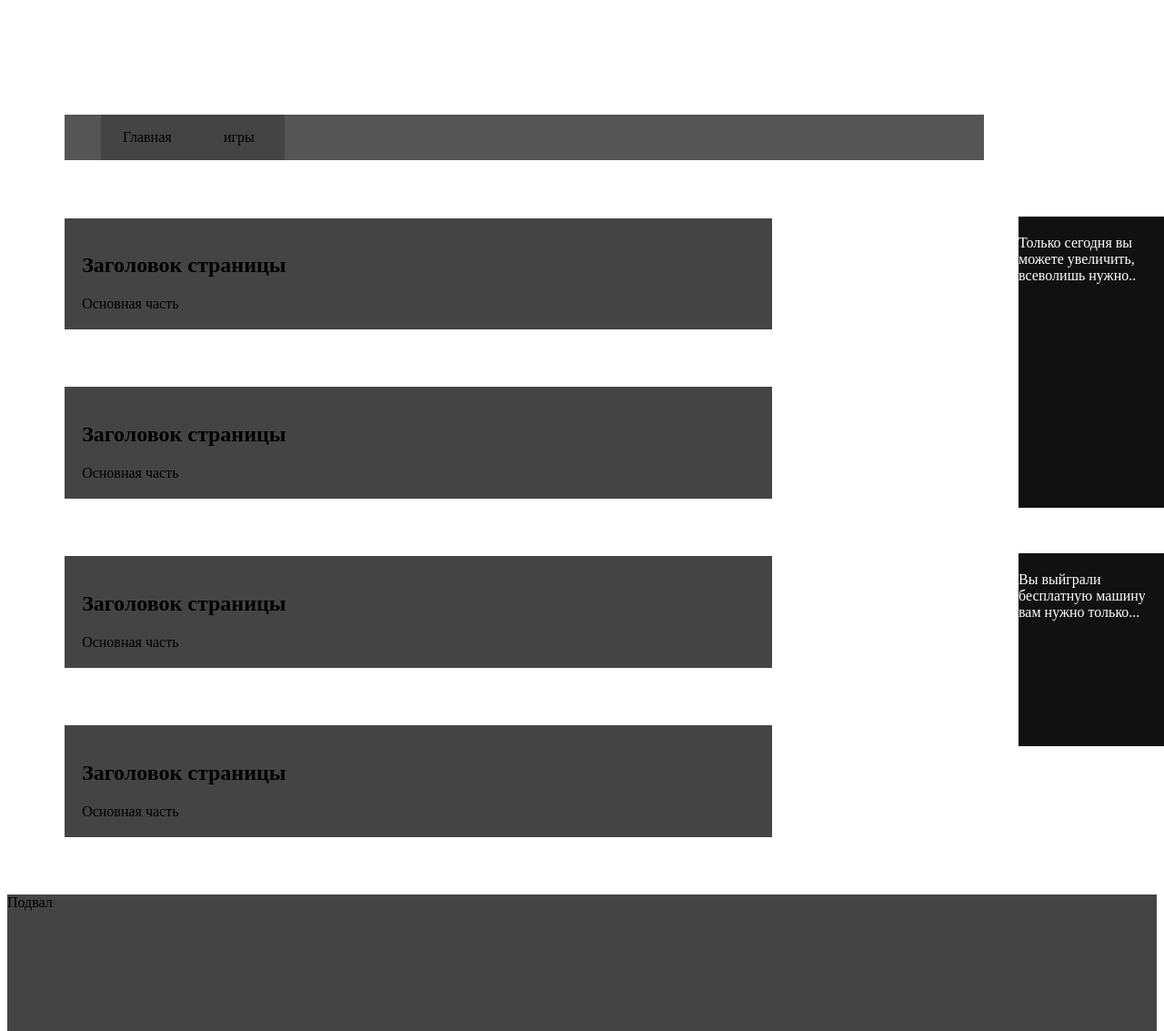
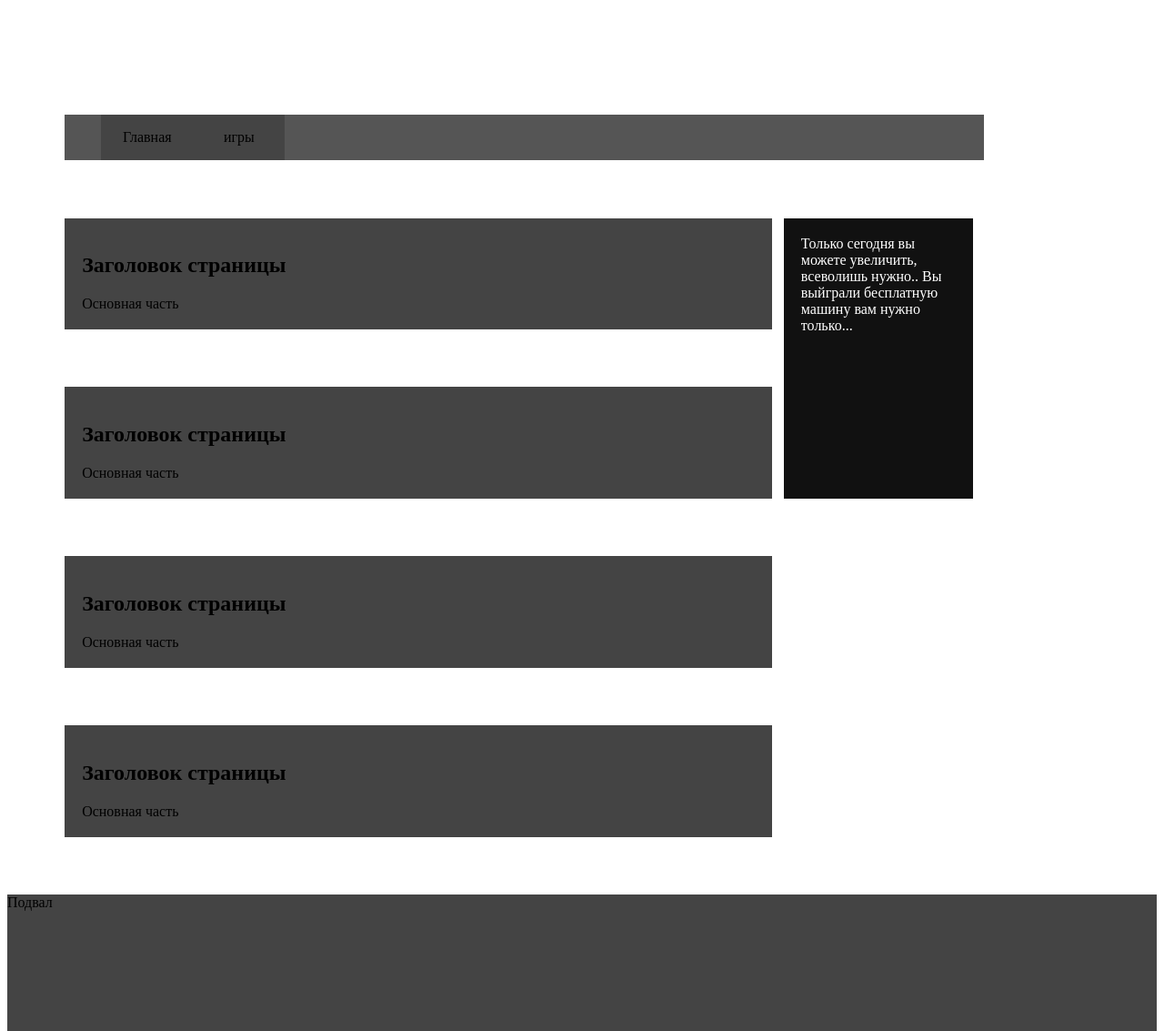
Before and after one commit to Queary/gameweb, a PHP site: page / in a window 1280 px wide. Shown: the whole page at 91% size. Run offline with PHP 8.4, Linux system fonts and the light colour scheme.

Commit message:
aside css edit

```diff
--- a/css/css.css
+++ b/css/css.css
@@ -52,14 +52,15 @@ footer{
 }
 
 aside{
-  height: 100%;
-  width: 160px;
-  position: absolute;
-  z-index: 1;
-  top: 0;
-  right: 0;
-  overflow-x: hidden;
-  padding-top: 20px;
+  height:calc( 300px - 29px);
+  width:calc( 170px);
+  padding:1.5%;
+  background-color: #111;
+  /* padding-top: 20px; */
+  margin-top: 5%;
+  margin-right: 16%;
+  color: white;
+  float:right;
 }
 
 aside #a{
@@ -70,7 +71,6 @@ aside #a{
   top: 230px;
   right: 0;
   background-color: #111;
-  overflow-x: hidden;
   padding-top: 20px;
   margin-top: 5%;
   color: white;
@@ -84,7 +84,6 @@ aside #v{
   top: 600px;
   right: 0;
   background-color: #111;
-  overflow-x: hidden;
   padding-top: 20px;
   margin-top: 5%;
   color: white;
--- a/index.html
+++ b/index.html
@@ -18,6 +18,10 @@
         <h1>Заголовок страницы</h1>
         Основная часть
       </section>
+      <aside>
+          Только сегодня вы можете увеличить, всеволишь нужно..
+          Вы выйграли бесплатную машину вам нужно только...
+      </aside>
       <section>
         <h1>Заголовок страницы</h1>
         Основная часть
@@ -26,19 +30,14 @@
         <h1>Заголовок страницы</h1>
         Основная часть
       </section>
+      <!-- <aside>
+          Только сегодня вы можете увеличить, всеволишь нужно..
+          Вы выйграли бесплатную машину вам нужно только...
+      </aside> -->
       <section>
         <h1>Заголовок страницы</h1>
         Основная часть
       </section>
-      <aside>
-        <div id="a">
-          Только сегодня вы можете увеличить, всеволишь нужно..
-        </div>
-        <br>
-        <div id="v">
-          Вы выйграли бесплатную машину вам нужно только...
-        </div>
-      </aside>
       <footer>
         Подвал
       </footer>
```
